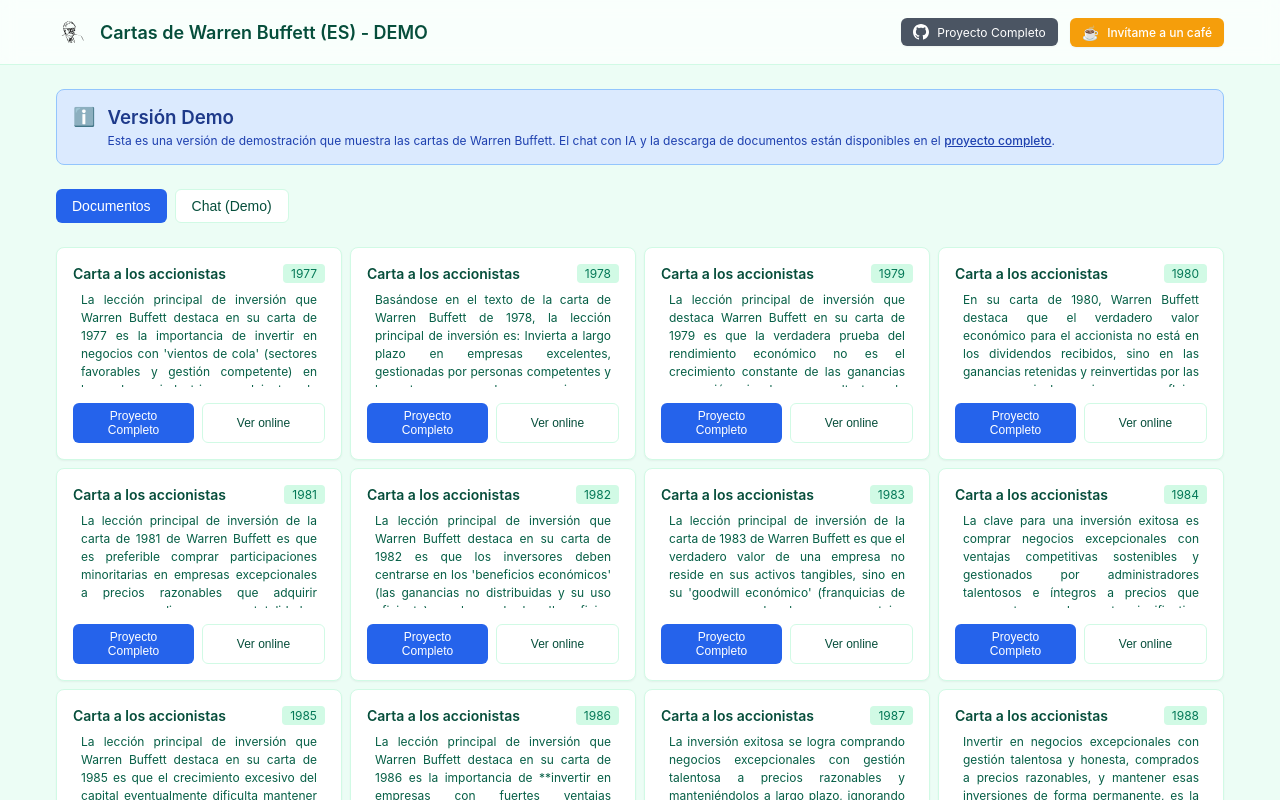
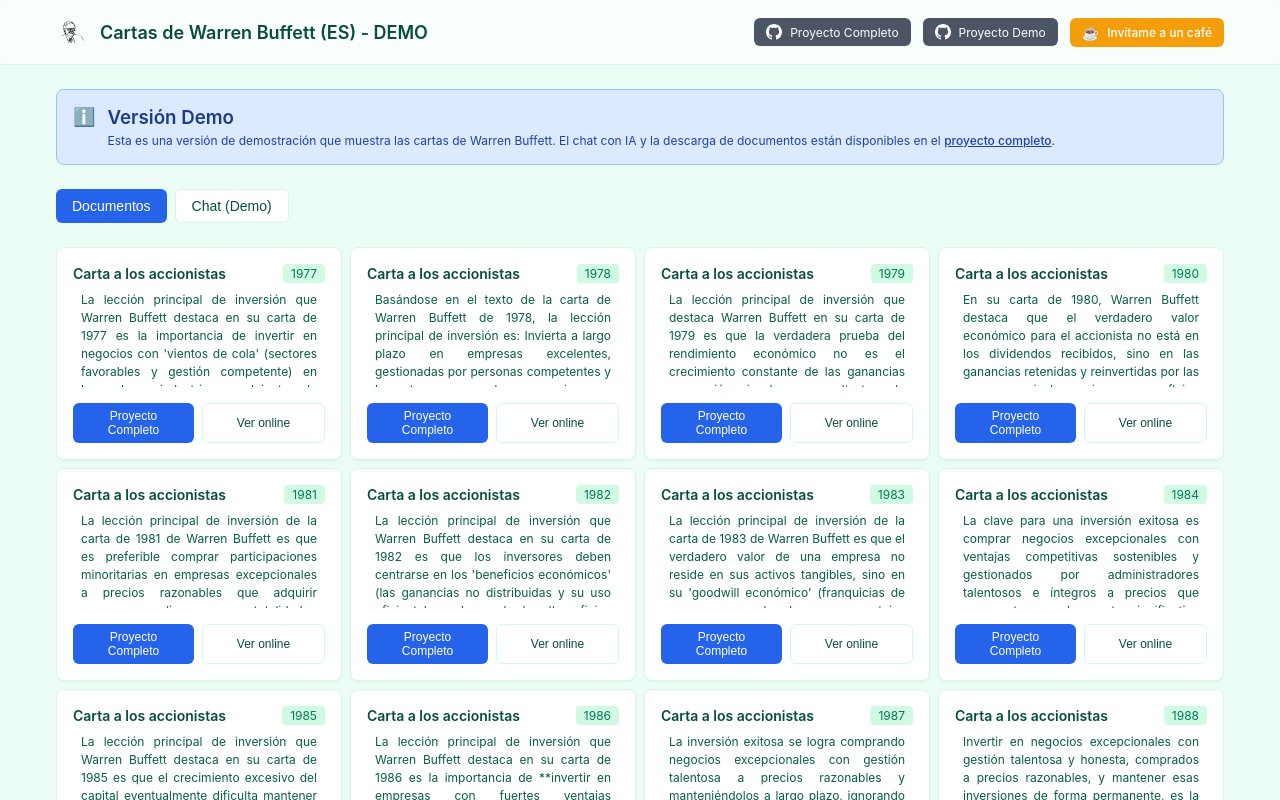
Before and after one commit to agarnung/buffet-letters-demo, a React (Vite) app: page / in a window 1280 px wide. Shown: the top 800 px of the page. Built offline with nearby package versions, Linux system fonts and the light colour scheme.

Commit message:
Update App.tsx

```diff
--- a/src/App.tsx
+++ b/src/App.tsx
@@ -395,6 +395,31 @@
               </svg>
               Proyecto Completo
             </a>
+
+            <a
+              href="https://github.com/agarnung/buffet-letters-demo"
+              target="_blank"
+              rel="noopener noreferrer"
+              style={{
+                display: 'inline-flex',
+                alignItems: 'center',
+                gap: '8px',
+                borderRadius: '6px',
+                background: '#4b5563',
+                color: 'white',
+                padding: '6px 12px',
+                fontSize: '12px',
+                textDecoration: 'none',
+                boxShadow: '0 1px 2px rgba(0,0,0,0.05)'
+              }}
+              onMouseOver={(e) => e.currentTarget.style.background = '#374151'}
+              onMouseOut={(e) => e.currentTarget.style.background = '#4b5563'}
+            >
+              <svg style={{ height: '16px', width: '16px' }} fill="currentColor" viewBox="0 0 24 24">
+                <path d="M12 0c-6.626 0-12 5.373-12 12 0 5.302 3.438 9.8 8.207 11.387.599.111.793-.261.793-.577v-2.234c-3.338.726-4.033-1.416-4.033-1.416-.546-1.387-1.333-1.756-1.333-1.756-1.089-.745.083-.729.083-.729 1.205.084 1.839 1.237 1.839 1.237 1.07 1.834 2.807 1.304 3.492.997.107-.775.418-1.305.762-1.604-2.665-.305-5.467-1.334-5.467-5.931 0-1.311.469-2.381 1.236-3.221-.124-.303-.535-1.524.117-3.176 0 0 1.008-.322 3.301 1.23.957-.266 1.983-.399 3.003-.404 1.02.005 2.047.138 3.006.404 2.291-1.552 3.297-1.23 3.297-1.23.653 1.653.242 2.874.118 3.176.77.84 1.235 1.911 1.235 3.221 0 4.609-2.807 5.624-5.479 5.921.43.372.823 1.102.823 2.222v3.293c0 .319.192.694.801.576 4.765-1.589 8.199-6.086 8.199-11.386 0-6.627-5.373-12-12-12z"/>
+              </svg>
+              Proyecto Demo
+            </a>
             <a
               href="https://buymeacoffee.com/agarnung"
               target="_blank"
```
